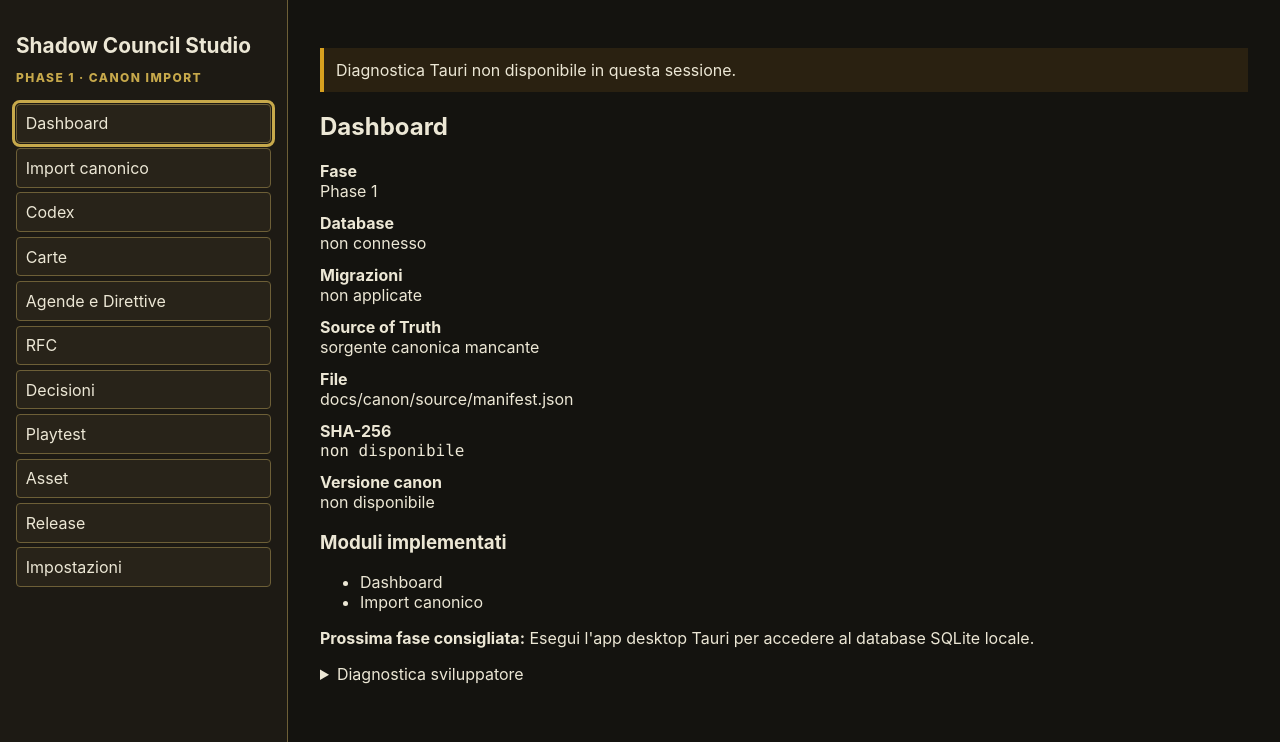
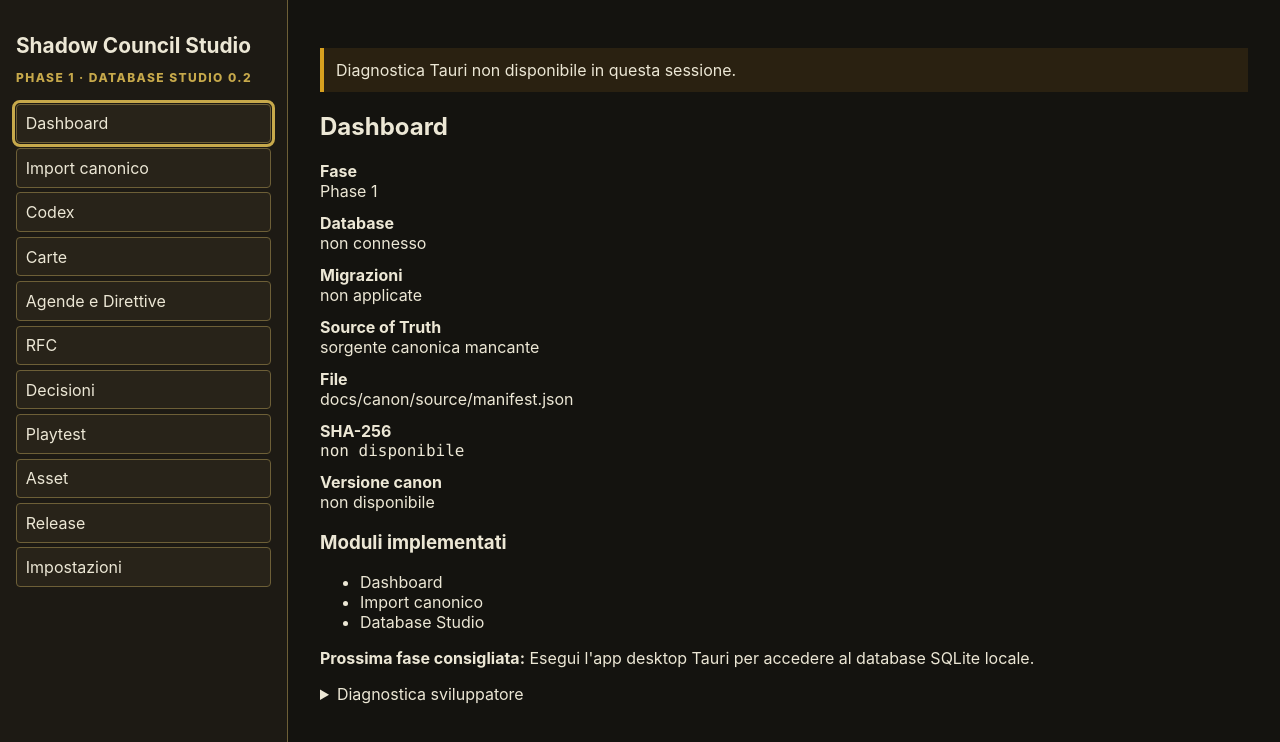
Before and after one commit to Nik66692/shadow-council-studio, a React (Vite) app in the folder apps/desktop/: page / in a window 1280 px wide. Shown: the top 742 px of the page. Built offline with nearby package versions, Linux system fonts and the light colour scheme.

Commit message:
feat(ui): integrate Database Studio navigation

```diff
--- a/apps/desktop/src/App.tsx
+++ b/apps/desktop/src/App.tsx
@@ -5,6 +5,7 @@
 import { sprint0Sections } from "@shadow-council/ui";
 import { invoke } from "@tauri-apps/api/core";
 import { useCallback, useEffect, useState } from "react";
+import { DatabaseStudio } from "./DatabaseStudio";
 
 const fallback: HealthStatus = {
   projectName: "Shadow Council Studio",
@@ -17,7 +18,7 @@
     sha256: null,
     canonVersion: null,
   },
-  modulesImplemented: ["Dashboard", "Import canonico"],
+  modulesImplemented: ["Dashboard", "Import canonico", "Database Studio"],
   nextRecommendedPhase:
     "Esegui l'app desktop Tauri per accedere al database SQLite locale.",
   diagnostics: [
@@ -97,7 +98,7 @@
     <main className="app">
       <aside>
         <h1>Shadow Council Studio</h1>
-        <p className="phase-badge">Phase 1 · Canon Import</p>
+        <p className="phase-badge">Phase 1 · Database Studio 0.2</p>
         <nav aria-label="Sezioni">
           <ul>
             {sprint0Sections.map((section) => (
@@ -130,9 +131,11 @@
             onImport={runImport}
           />
         )}
-        {health && active !== "Dashboard" && active !== "Import canonico" && (
-          <NotImplemented title={active} />
-        )}
+        {health && active === "Database Studio" && <DatabaseStudio />}
+        {health &&
+          active !== "Dashboard" &&
+          active !== "Import canonico" &&
+          active !== "Database Studio" && <NotImplemented title={active} />}
       </section>
     </main>
   );
```
